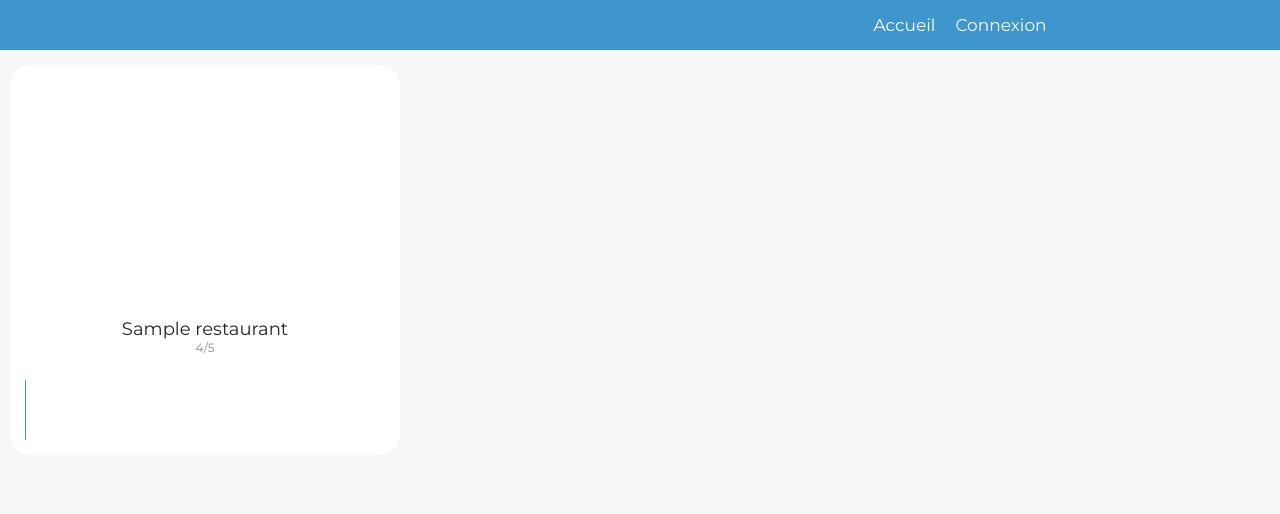
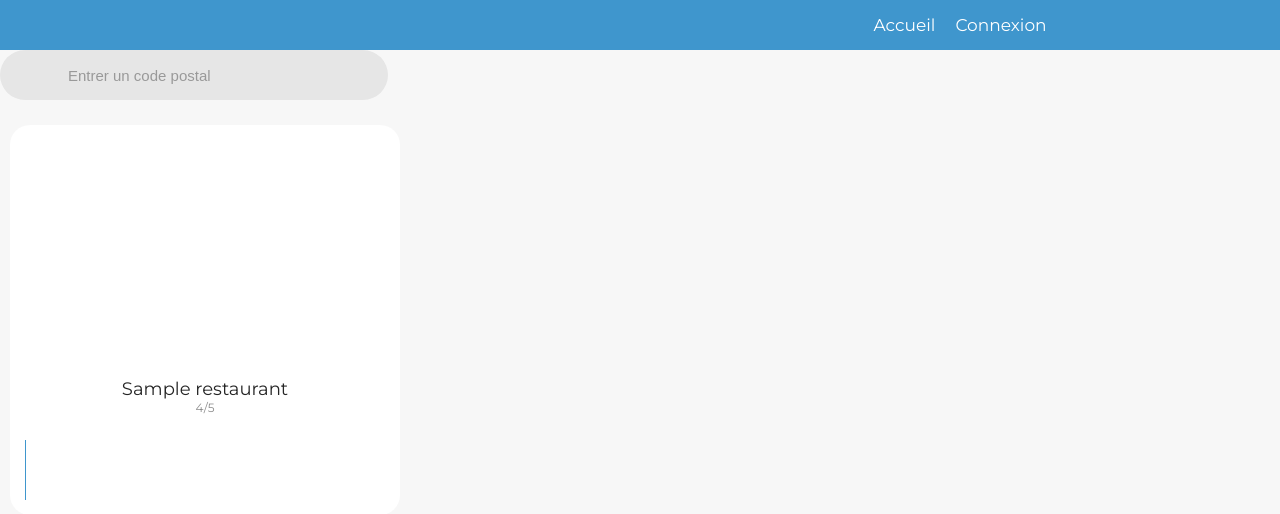
Before and after one commit to ZephirSD/zelp, a Symfony app: template templates/home/index.html.twig in a window 1280 px wide. Shown: the top 514 px of the page. Run offline with Twig, Linux system fonts and the light colour scheme; the template is opened without the code that fills it: most values are stand-ins (such as "Sample title", 1, 10 or a date in 2020); some libraries are stand-ins or nearby versions.

Commit message:
Ajout du champ de recherche de restaurant avec le code postal

```diff
--- a/templates/home/index.html.twig
+++ b/templates/home/index.html.twig
@@ -6,6 +6,15 @@
 
 <main>
     {{ include('component/header.html.twig') }}
+    <form class="login100-form validate-form" id="case_search_code" >
+        <div class="wrap-input100 validate-input" data-validate="Valid email is required: ex@abc.xyz">
+            <input class="input100" type="text" placeholder="Entrer un code postal" name="code_postal" id="inputEmail" class="form-control" required>
+            <span class="focus-input100"></span>
+            <span class="symbol-input100">
+                <i class="fa-solid fa-location-dot"></i>
+            </span>
+        </div>
+    </form>
     <section class="grid_restaurant">
     {% for restaurant in restaurants %}
     <div class="container page-wrapper">
```
